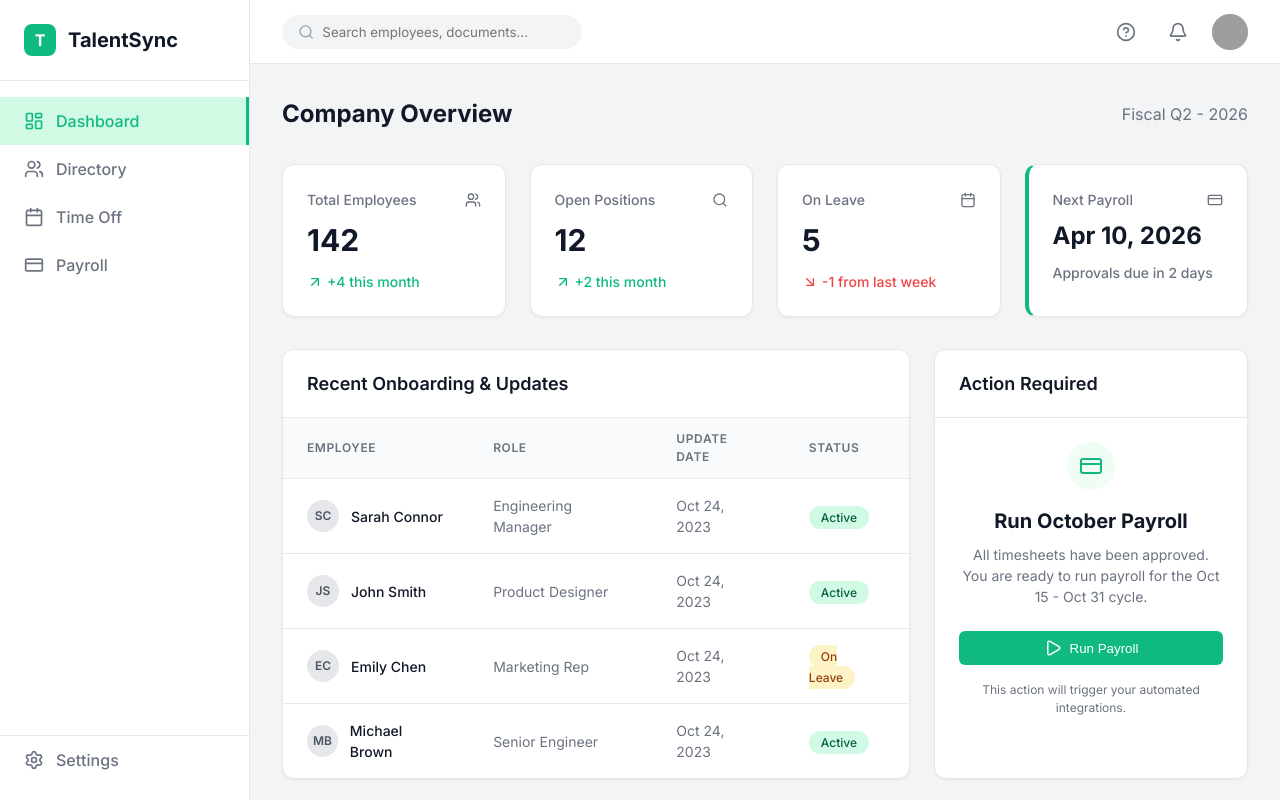
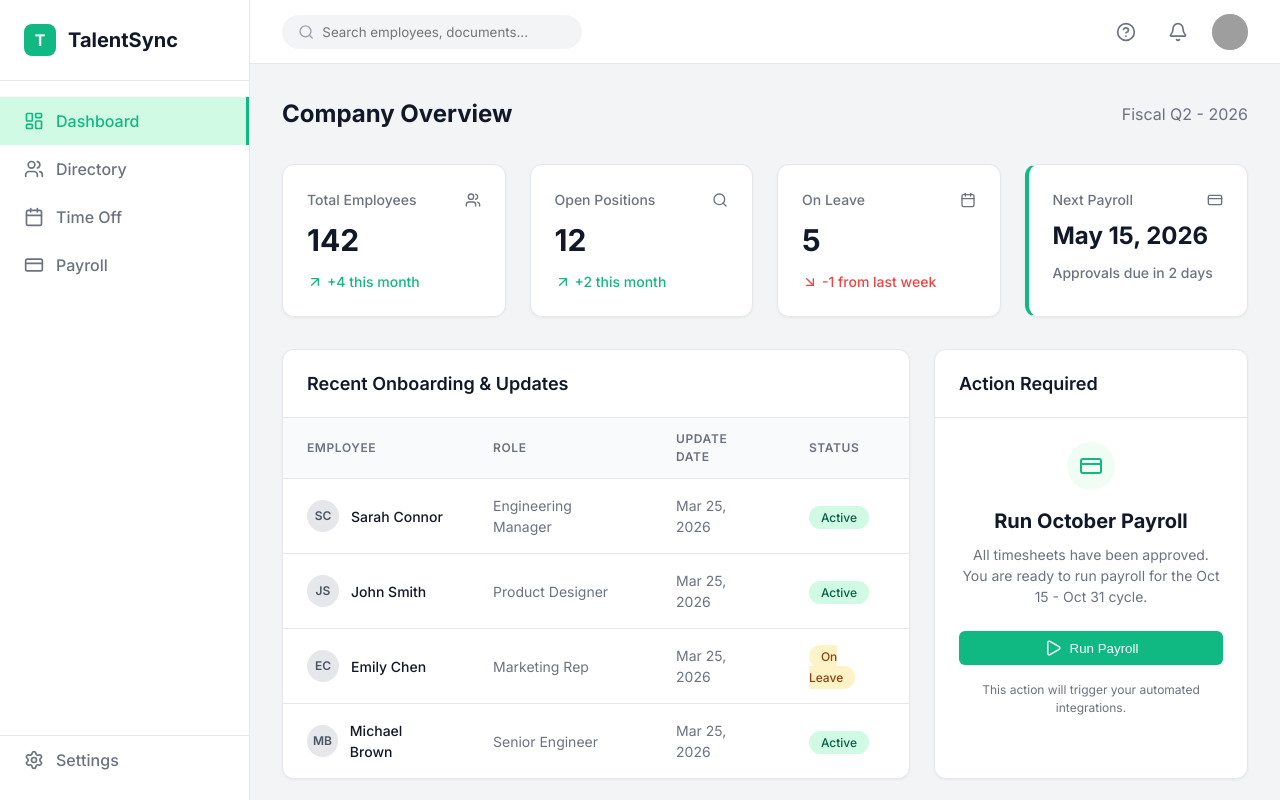
Before and after one commit to yuvalSela/DemoSite, a React app in the folder frontend/: page / in a window 1280 px wide. Built offline with nearby package versions, Linux system fonts and the light colour scheme; grey boxes are pictures that could not be loaded; the HTML template or start-up script is replaced by a standard one.

Commit message:
cli-tool: apply requested changes

```diff
--- a/frontend/src/App.jsx
+++ b/frontend/src/App.jsx
@@ -108,7 +108,7 @@ function App() {
                   Next Payroll
                   <CreditCard size={16} />
                 </div>
-                <div className="metric-value" style={{fontSize: '1.5rem', marginTop: '0.25rem'}}>Apr 10, 2026</div>
+                <div className="metric-value" style={{fontSize: '1.5rem', marginTop: '0.25rem'}}>May 15, 2026</div>
                 <div className="metric-trend" style={{color: 'var(--text-secondary)'}}>
                   <span>Approvals due in 2 days</span>
                 </div>
@@ -141,7 +141,7 @@ function App() {
                             </div>
                           </td>
                           <td style={{color: 'var(--text-secondary)'}}>{emp.role}</td>
-                          <td style={{color: 'var(--text-secondary)'}}>Oct 24, 2023</td>
+                          <td style={{color: 'var(--text-secondary)'}}>Mar 25, 2026</td>
                           <td>
                             <span className={`status-badge ${emp.status === 'active' ? 'status-active' : 'status-on-leave'}`}>
                               {emp.status === 'active' ? 'Active' : 'On Leave'}
```
